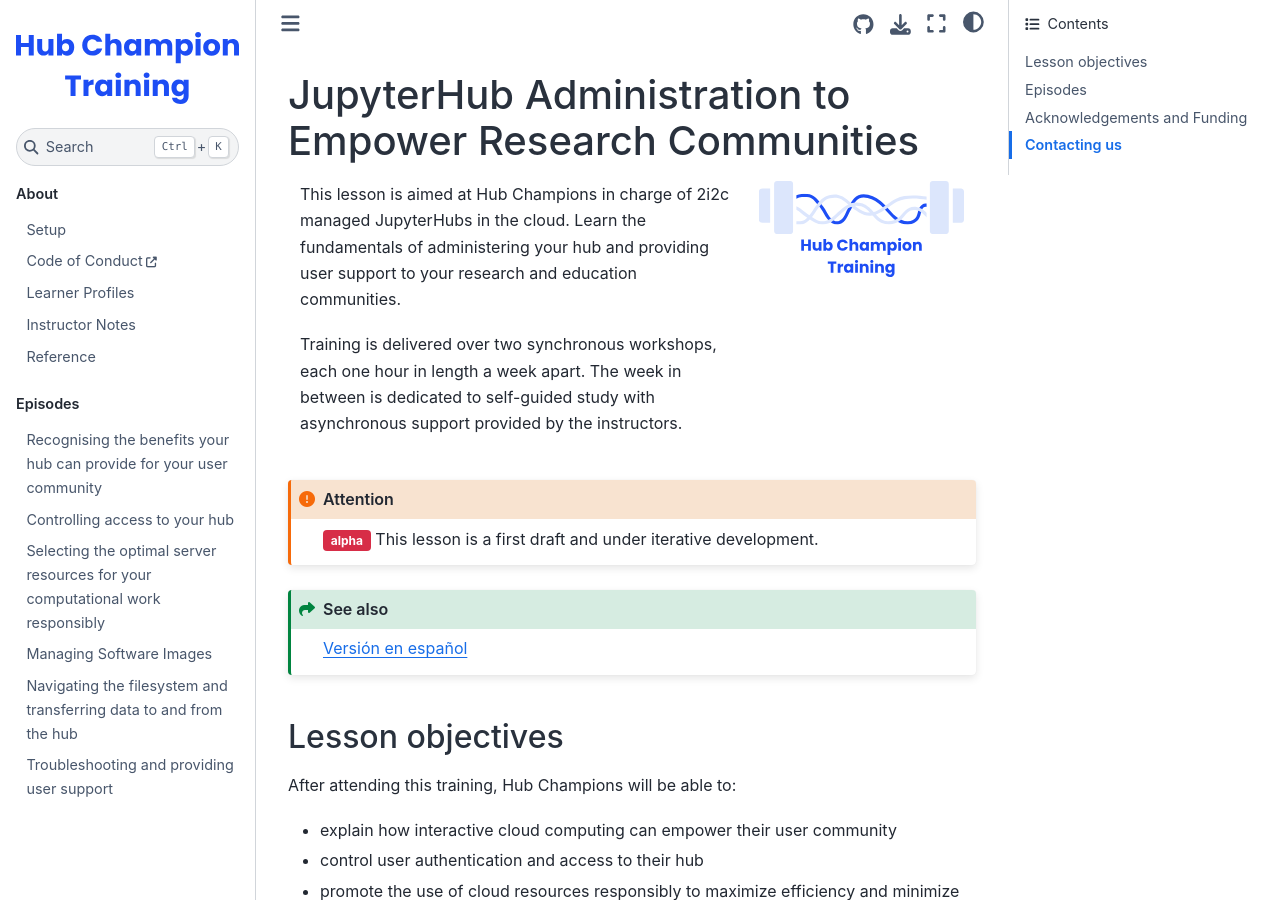
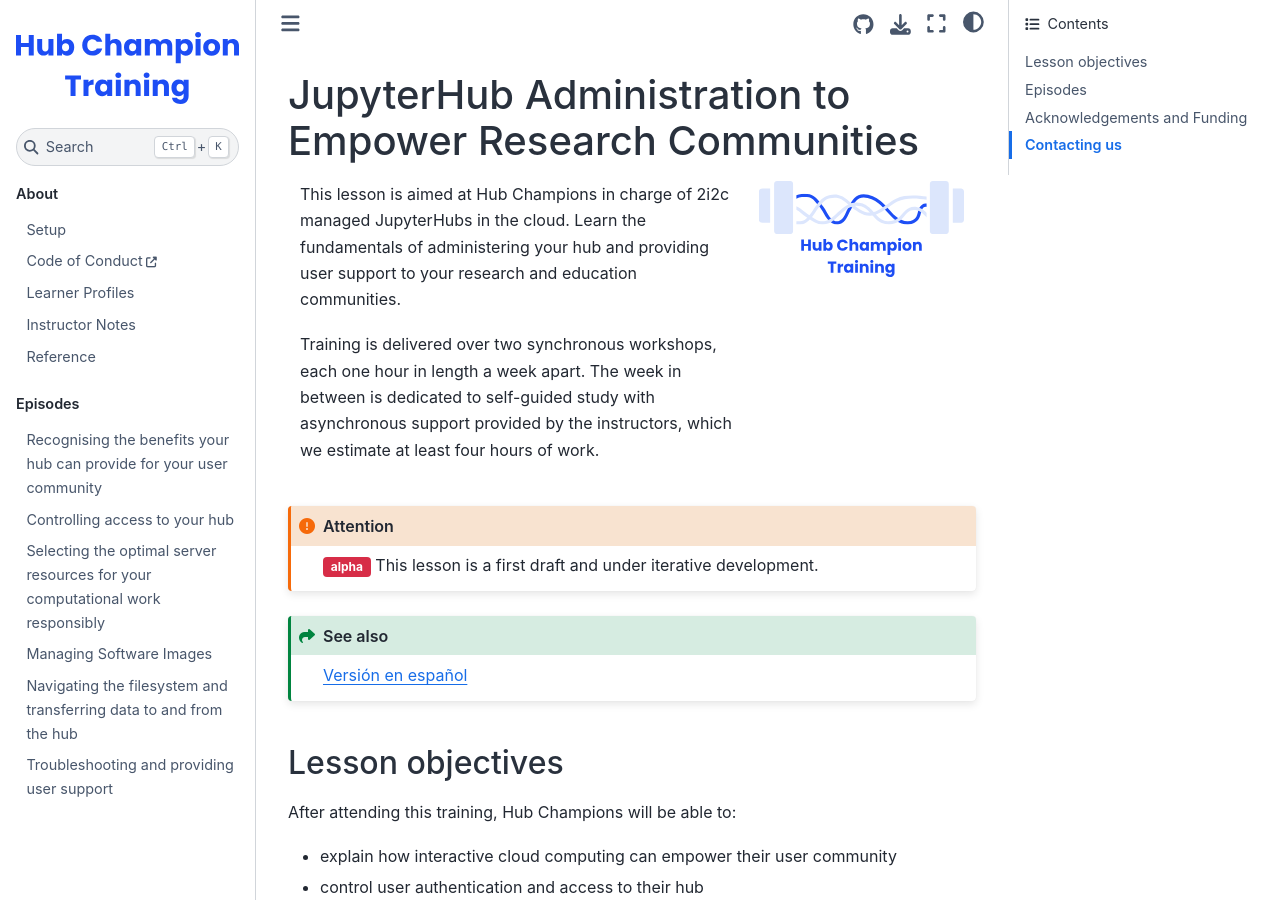
Before and after one commit to czi-catalystproject/hub-champion-training, a Jupyter Book: the page built from index.md, in a window 1280 px wide and 900 px high. Built offline with Jupyter Book 1.0.4 settings and Sphinx 7.4.7 and the Sphinx Book theme 1.1.4, drawn with Linux system fonts in a browser that asks for light colours.

Commit message:
Change source material

```diff
--- a/index.md
+++ b/index.md
@@ -1,6 +1,4 @@
 # JupyterHub Administration to Empower Research Communities
-
-<!-- word count: 346 -->
 
 :::::{grid} 2
 :reverse:
@@ -20,7 +18,7 @@
 
 This lesson is aimed at Hub Champions in charge of 2i2c managed JupyterHubs in the cloud. Learn the fundamentals of administering your hub and providing user support to your research and education communities.
 
-Training is delivered over two synchronous workshops, each one hour in length a week apart. The week in between is dedicated to self-guided study with asynchronous support provided by the instructors.
+Training is delivered over two synchronous workshops, each one hour in length a week apart. The week in between is dedicated to self-guided study with asynchronous support provided by the instructors, which we estimate at least four hours of work.
 ::::
 
 :::::
```
